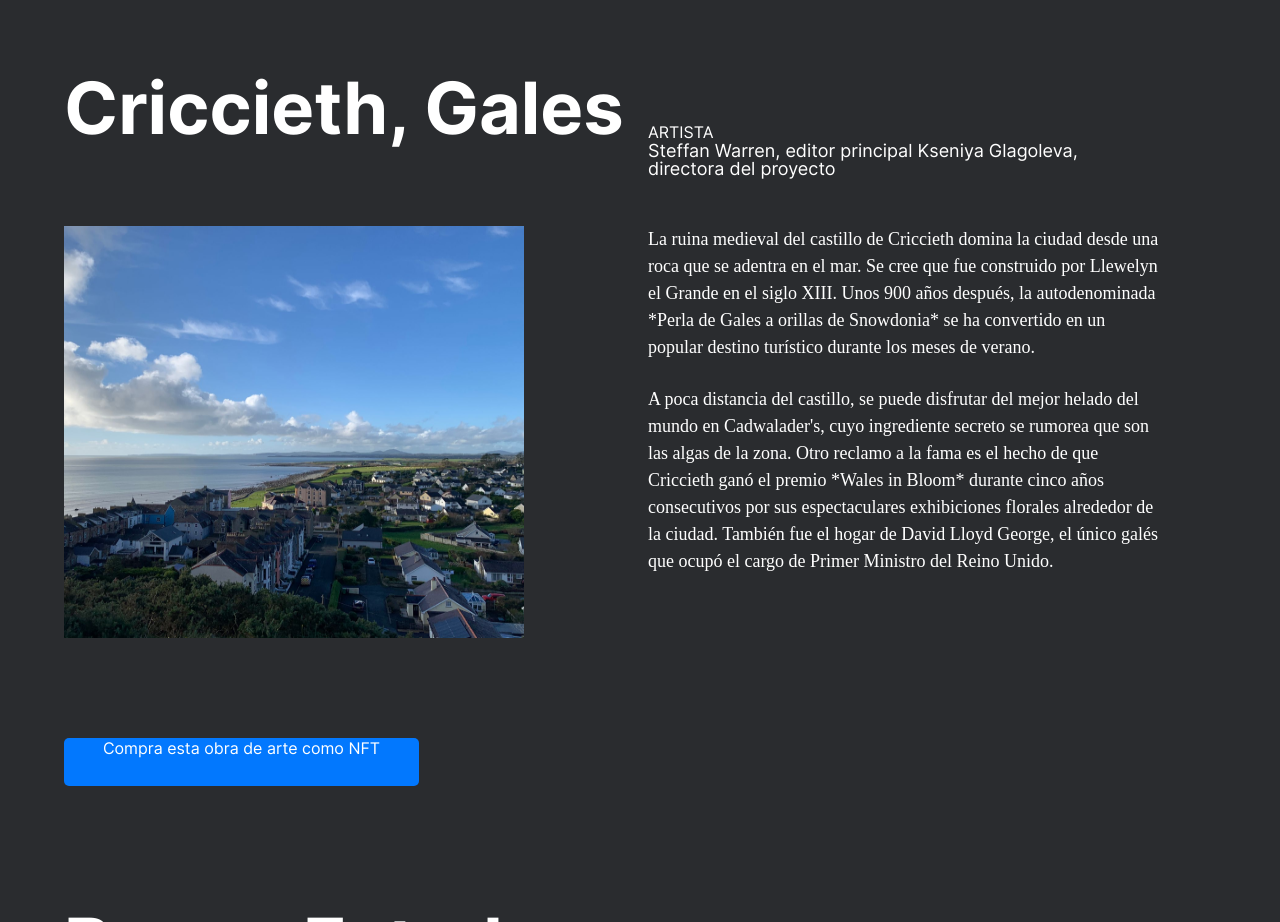
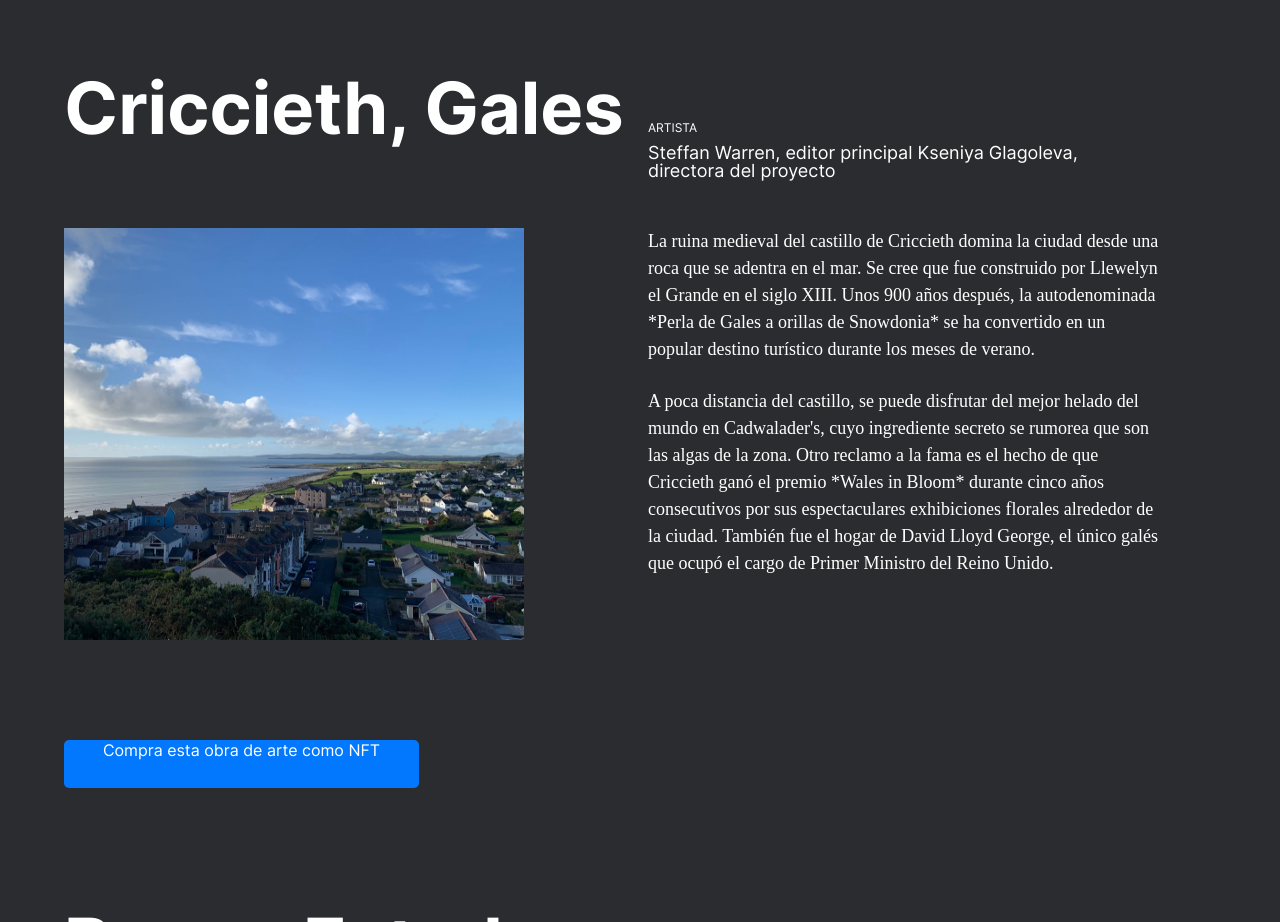
Before and after one commit to Ibrahim-002/web_project_3_esp, a plain HTML site: page index.html in a window 1280 px wide. Shown: the part 2940-3862 px from the top of the page. Drawn offline with Linux system fonts and the light colour scheme; files whose address does not match are found by name.

Commit message:
Modificando Bem

```diff
--- a/index.html
+++ b/index.html
@@ -60,7 +60,7 @@
                 <h2 class="place__title text-title">Criccieth, Gales</h2>
                 <img src="./images/__country/Gales.png" alt="Gales" class="place__country">
                 <div class="place__website">
-                    <p class="place__website_url-heading">ARTISTA</p>
+                    <p class="place__website-url-heading">ARTISTA</p>
                     <p class="place__website_artist">Steffan Warren, editor principal Kseniya Glagoleva, directora del proyecto</p>
                 </div>
                 <div class="place__paragraph">
```
